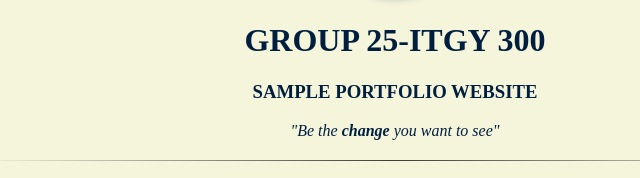
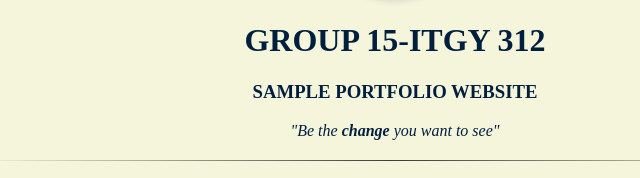
Before and after one commit to WERR-DEBUG/Portfolio-Website, a plain HTML site: page index.html in a window 1280 px wide. Shown: the part 173-351 px from the top of the page, 245-885 px from the left. Drawn offline with Linux system fonts and the light colour scheme.

Commit message:
Updated heading in index.html

```diff
--- a/index.html
+++ b/index.html
@@ -15,7 +15,7 @@
 
         <div>
             <img class = "profile-picture" src = "images/profile-picture.jpg" />
-            <h1> GROUP 25-ITGY 300</h1>
+            <h1> GROUP 15-ITGY 312</h1>
             <h3>SAMPLE PORTFOLIO WEBSITE</h3>
             <p class = "quote">"Be the
                 <strong>change</strong>
```
